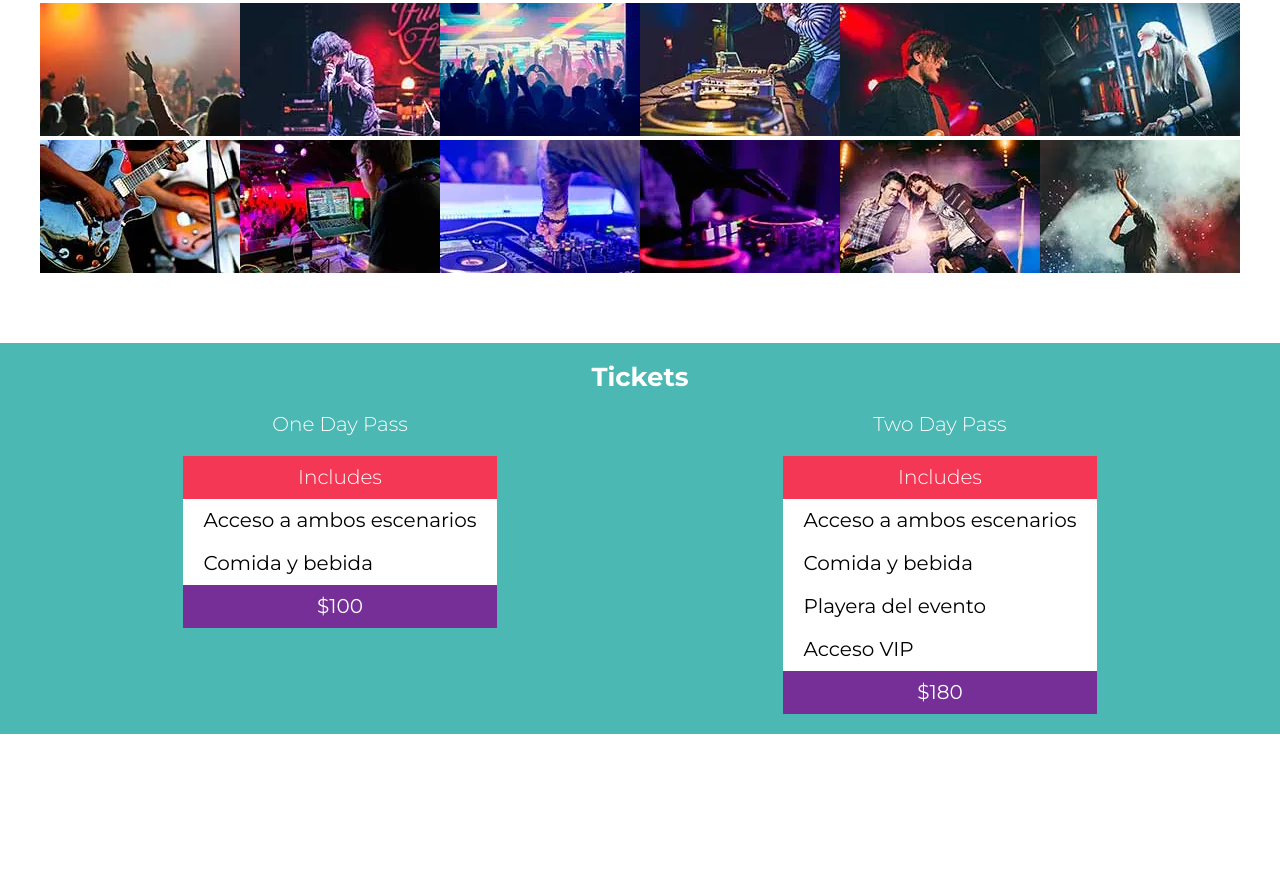
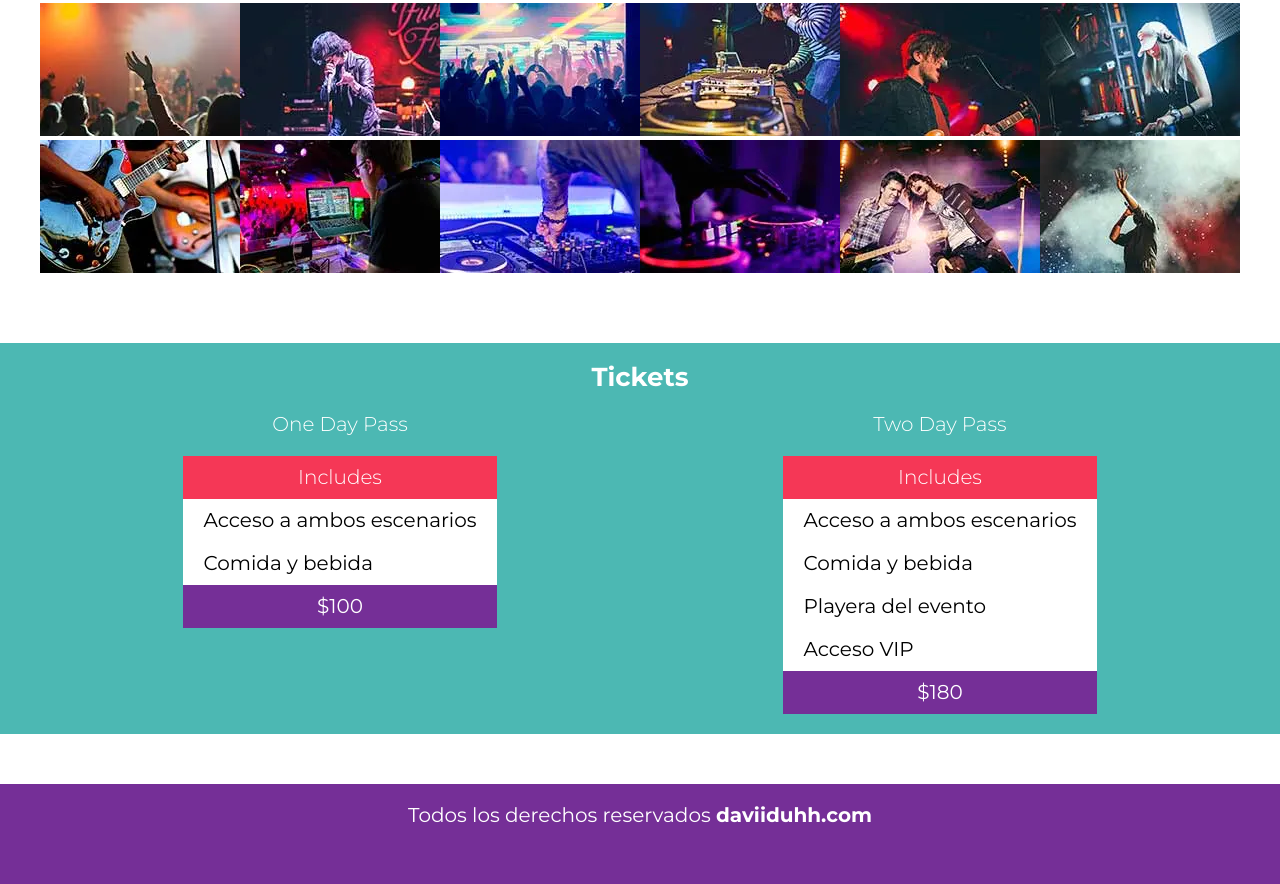
Before and after one commit to Daviiduhh/rockEdmFestival, a website: page index.html in a window 1280 px wide. Shown: the part 2690-3574 px from the top of the page. Before the commit the page ends 3424 px from the top, so only its background shows below. Drawn offline with Linux system fonts and the light colour scheme.

Commit message:
Se agrego el footer, finalizando asi el proyecto

```diff
--- a/index.html
+++ b/index.html
@@ -145,6 +145,10 @@
       </div>
     </section>
 
+    <footer>
+        <p>Todos los derechos reservados <a href="https://daviiduhh.com">daviiduhh.com</a></p>
+    </footer>
+
     <script src="js/bundle.js"></script>
   </body>
 </html>
--- a/src/scss/app.scss
+++ b/src/scss/app.scss
@@ -11,3 +11,4 @@
 @import 'layout/lineup';
 @import 'layout/galeria';
 @import 'layout/boletos';
+@import 'layout/footer';
--- /dev/null
+++ b/src/scss/layout/_footer.scss
@@ -0,0 +1,15 @@
+footer {
+    margin-top: 5rem;
+    background-color: $morado;
+    height: 10rem;
+    display: flex;
+    justify-content: center;
+    text-align: center;
+    p {
+        color: $blanco;
+    }
+    a {
+        color: $blanco;
+        font-weight: $bold;
+    }
+}
```
Also changed, not shown: css/app.css, src/scss/base/_normalize.scss (renamed from src/scss/base/normalize.scss), 1 other file.
